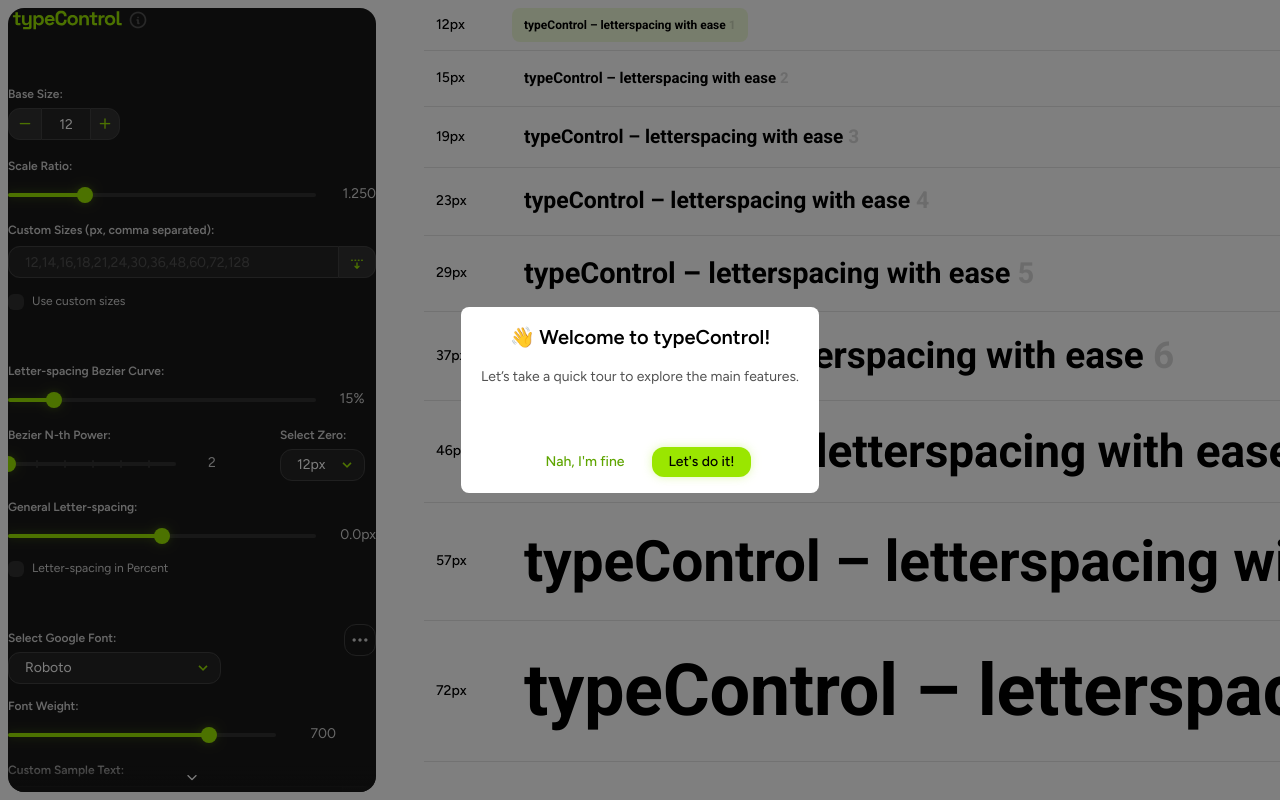
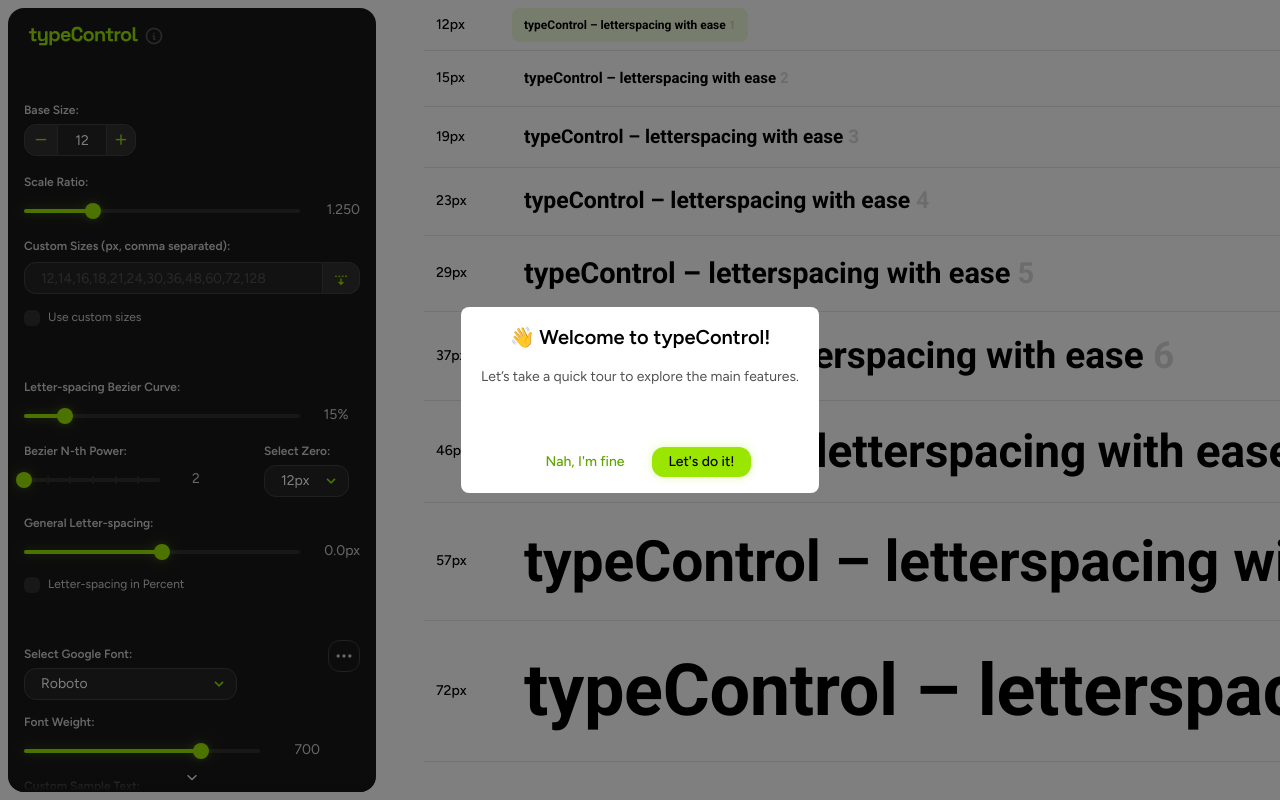
Before and after one commit to form-d/typecontrol-app, a Next.js app: page / in a window 1280 px wide. Shown: the top 800 px of the page. Built offline with nearby package versions, Linux system fonts and the light colour scheme.

Commit message:
blured backround

```diff
--- a/app/page.tsx
+++ b/app/page.tsx
@@ -24,7 +24,8 @@
   return (
     <Layout orientation={settings.layout} bar={<ControlPanel sizes={sizes} />}>
       <div className="">
-        <div className="mx-auto h-[50vh] md:h-auto overflow-auto">
+        <div className="mx-auto">
+          {/* <div className="mx-auto h-[50vh] md:h-auto overflow-auto"> */}
           <FontPreviewList
             sizes={sizes}
             selectedSize={settings.selectedSize}
--- a/components/main-ui/ControlPanel.tsx
+++ b/components/main-ui/ControlPanel.tsx
@@ -14,6 +14,7 @@
 import TextInputWithButton from "../form/TextInputWithButton";
 import Tooltip from "../elements/Tooltip";
 import { ShowInfoLayer } from "../content/ShowInfoLayer";
+import ScrollIndicatorWrapper from "../elements/ScrollIndicatorWrapper";
 
 interface ControlPanelProps {
   sizes: number[];
@@ -93,7 +94,7 @@
   return (
     <div
       /* 1) Turn this <div> into a query container: */
-      className="w-full"
+      className="w-full p-4"
       style={{ containerType: "inline-size" }}
     >
       <div
--- a/styles/globals.css
+++ b/styles/globals.css
@@ -95,3 +95,24 @@
 .glow {
   box-shadow: 0px 0px 10px 0px --alpha(var(--color-primary) / 30%);
 }
+
+/* @media (max-width: 767px) { */
+  .blurred-top-half {
+      position: fixed;
+      top: 0;
+      left: 0;
+      width: 100%;
+      height: 50vh;
+
+      background-color: rgba(255, 255, 255, 0.65);
+
+      backdrop-filter: blur(10px);
+      -webkit-backdrop-filter: blur(10px);
+
+      mask-image: linear-gradient(to bottom, black 80%, transparent 1000%);
+      -webkit-mask-image: linear-gradient(to bottom, black 80%, transparent 100%);
+
+      pointer-events: none;
+      z-index: -1;
+    }
+/* } */
```
